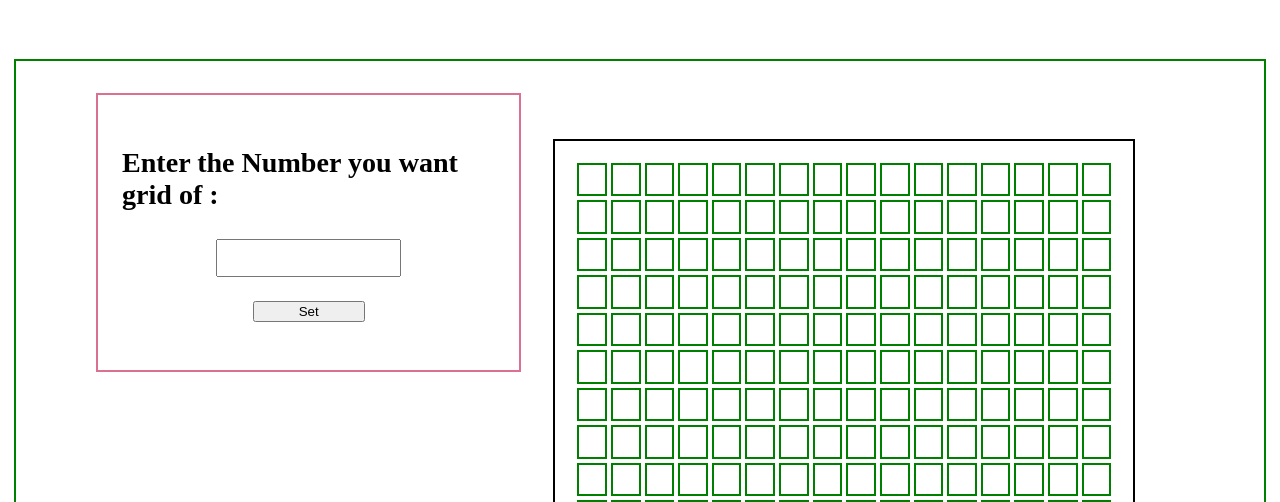
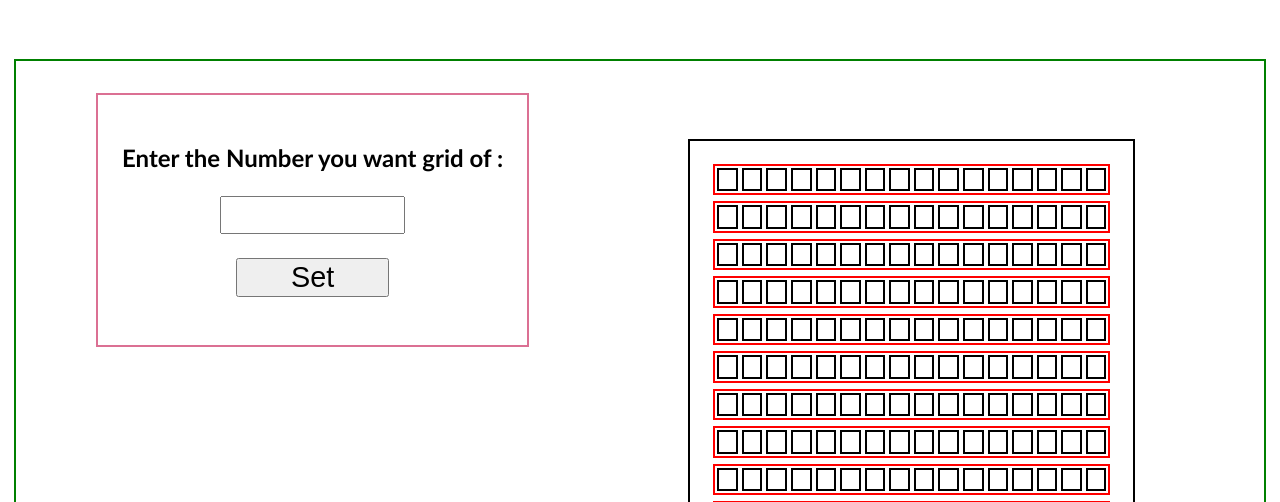
Before and after one commit to Harshkr1/Etch-a-Sketch, a plain HTML site: page index.html in a window 1280 px wide. Shown: the part 273-775 px from the top of the page. Drawn offline with Linux system fonts and the light colour scheme.

Commit message:
Commitin randomly

```diff
--- a/index.html
+++ b/index.html
@@ -19,7 +19,7 @@
             <div class="grid">
                 <h3> Enter the Number you want grid of :</h3>
                 <input type="number">
-                <button> Set</button>
+                <button class="btn"> Set</button>
             </div>
             <div id="container">
             </div>
--- a/script.js
+++ b/script.js
@@ -1,26 +1,48 @@
-const row= function()
-{
-    const container=document.getElementById('container');
+const row = function (num) {
+    const container = document.getElementById('container');
 
-    for(let i=0;i<16;i++){
-        const row= document.createElement('div');
+    for (let i = 0; i < num; i++) {
+        const row = document.createElement('div');
         row.classList.add('rows');
         container.appendChild(row);
     }
-    const arr= document.querySelectorAll('.rows')
+    const arr = document.querySelectorAll('.rows')
 
-    for(const item of arr) {
+    for (const item of arr) {
+        const input = document.querySelector('input');
+        const btn = document.querySelector('.btn');
+        const grid = document.querySelector('.grid');
+        for (let i = 0; i < num; i++) {
+            const coulmn = document.createElement('div');
+            coulmn.classList.add('coulm');
+            item.appendChild(coulmn);
 
-        for(let i=0;i<16;i++) {
-           const coulmn=document.createElement('div');
-           coulmn.classList.add('coulm');
-           item.appendChild(coulmn);
         }
     }
 
 }
+row(16);
+const remove=function()
+{
+
+}
 
 
+const gridnum = function () {
+    const input = document.querySelector('input');
+    const btn = document.querySelector('.btn');
+    const grid = document.querySelector('.grid');
+    btn.addEventListener('click', () => {
+        if (input.value < 0 || input.value > 40) {
+            const message = document.createElement('p');
+            message.classList.add('message');
+            message.textContent = 'Enter something in between 1 and 40';
+            grid.appendChild(message);
 
-
-row();
+        }
+        else {
+            row(input.value);
+        }
+    })
+}
+gridnum();
--- a/style.css
+++ b/style.css
@@ -1,7 +1,6 @@
-#container
-{
+#container {
     border: 2px solid black;
-    width: 55%;
+    width: 35%;
     height: 75vh;
     display: flex;
     flex-direction: column;
@@ -10,24 +9,27 @@
     margin-right: 7%;
 
 }
-.rows
-{
-     display: flex;
-    flex:1 1 0 ;
 
+.rows {
+    display: flex;
+    flex: 1 1 0;
+    border: 2px solid red;
+    margin: 3px;
     /* we have appliedhere flex grow and flex shrink here */
 }
-.coulm{
+
+.coulm {
     margin: 10px;
-    border :2px solid green;
+    border: 2px solid rgb(0, 0, 0);
     display: flex;
     flex: 1 1 auto;
     margin: 2px;
 }
-h1{
+
+h1 {
     text-align: center;
     margin-top: 5%;
-    font-family:Impact, Haettenschweiler, 'Arial Narrow Bold', sans-serif;
+    font-family: Impact, Haettenschweiler, 'Arial Narrow Bold', sans-serif;
     font-size: 15vh;
     background-image: url(./images/jeremy-bishop-G9i_plbfDgk-unsplash.jpg);
     color: transparent;
@@ -35,15 +37,15 @@ h1{
     background-clip: text;
 
 }
-#main
-{
+
+#main {
     display: flex;
     flex-direction: column;
     align-items: center;
     justify-content: center;
 }
-.grid
-{
+
+.grid {
     display: flex;
     flex-direction: column;
     justify-content: center;
@@ -54,22 +56,35 @@ h1{
     margin: 4vh;
     height: fit-content;
 }
-input{
+
+input {
     height: 4vh;
 
 }
-button{
+
+button {
     margin: 3vh;
     width: 30%;
-    height: 40%;
+    height: 50%;
 }
-.middle
-{
+
+.middle {
     border: 2px solid green;
     height: 100vh;
     width: 90vw;
     display: flex;
-    justify-content:space-between;
+    justify-content: space-between;
     padding: 6vh;
     padding-top: 0vh;
 }
+
+.btn {
+    font-size: larger;
+    width: 40%;
+    height: max-content;
+}
+
+h3 {
+    font-size: x-large;
+    font-family: 'Trebuchet MS', 'Lucida Sans Unicode', 'Lucida Grande', 'Lucida Sans', Arial, sans-serif;
+}
```
